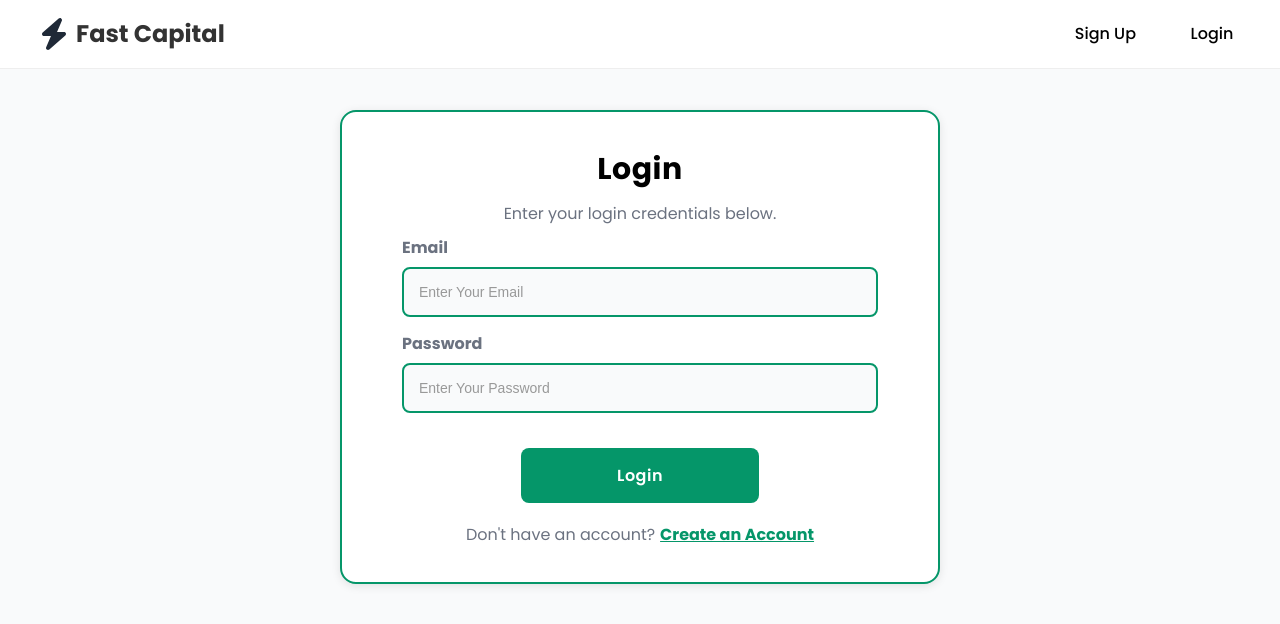
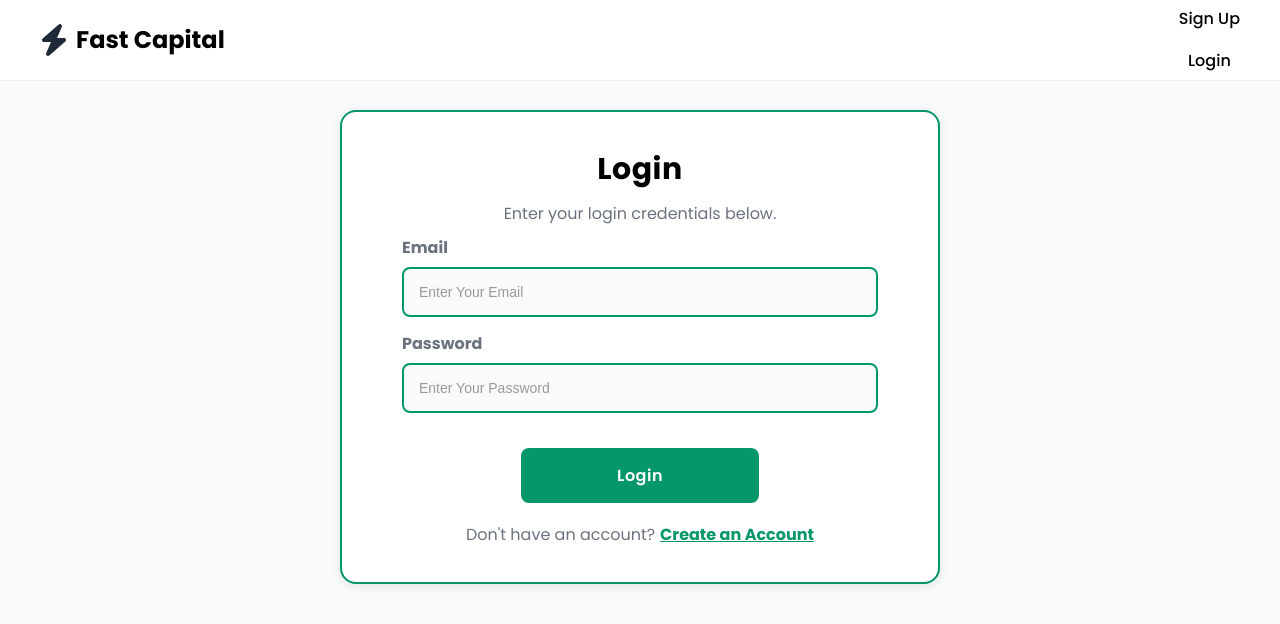
Before and after one commit to jlai9001/FastCapital, a React (Vite) app in the folder client/: page /login in a window 1280 px wide. Shown: the top 624 px of the page. Built offline with nearby package versions, Linux system fonts and the light colour scheme; no server answers.

Commit message:
nav centered

```diff
--- a/client/src/components/Nav.css
+++ b/client/src/components/Nav.css
@@ -1,8 +1,8 @@
-/* =========================
-   Header
-========================= */
+/* =========================================================
+   HEADER
+   ========================================================= */
 header {
-  background-color: #fff;
+  background-color: #ffffff;
   border-bottom: 1px solid #eee;
   position: fixed;
   top: 0;
@@ -12,58 +12,45 @@ header {
   box-sizing: border-box;
 }
 
-/* =========================
-   NAV GRID LAYOUT (KEY FIX)
-========================= */
+/* =========================================================
+   NAV CONTAINER (MATCH FOOTER STRUCTURE)
+   ========================================================= */
 nav.navbar {
-  display: grid;
-  grid-template-columns: auto 1fr auto; /* LEFT | CENTER | RIGHT */
+  display: flex;
+  justify-content: space-between;
   align-items: center;
-  width: 100%;
+  position: relative; /* REQUIRED for absolute centering */
   padding: 0.5rem 1.5rem;
   max-height: 5rem;
   box-sizing: border-box;
 }
 
-/* =========================
-   Left / Center / Right
-========================= */
-.nav-left {
-  justify-self: start;
+/* =========================================================
+   LEFT / RIGHT SECTIONS
+   ========================================================= */
+.nav-left,
+.nav-right {
+  display: flex;
+  align-items: center;
 }
 
+/* =========================================================
+   TRUE CENTER (IDENTICAL TO FOOTER)
+   ========================================================= */
 .nav-center {
-  justify-self: center; /* TRUE CENTER */
   display: flex;
+  align-items: center;
   gap: 1.5rem;
+
+  /* TRUE CENTER */
+  position: absolute;
+  left: 50%;
+  transform: translateX(-50%);
 }
 
-.nav-right {
-  justify-self: end;
-}
-
-/* =========================
-   Logo
-========================= */
-.nav-link.logo {
-  display: flex;
-  align-items: center;
-  font-family: var(--button_font);
-  font-size: 1.5rem;
-  font-weight: 700;
-  color: #333;
-  text-decoration: none;
-  white-space: nowrap;
-}
-
-.nav-logo-image {
-  height: 32px;
-  margin-right: 0.5rem;
-}
-
-/* =========================
-   Nav Links / Buttons
-========================= */
+/* =========================================================
+   NAV LINKS
+   ========================================================= */
 .nav-link {
   display: flex;
   align-items: center;
@@ -75,27 +62,44 @@ nav.navbar {
   font-family: var(--button_font);
   font-size: 1rem;
   font-weight: 500;
+  line-height: 1.2;
   text-align: center;
   text-decoration: none;
   color: var(--primary_text_color);
-  transition: background-color 0.25s ease, color 0.25s ease;
+  transition: color 0.2s ease, background-color 0.2s ease;
 }
 
 .nav-link:hover {
   color: var(--main_button_color);
 }
 
-/* =========================
-   Button Variants
-========================= */
-#login.nav-link {
+/* =========================================================
+   LOGO
+   ========================================================= */
+.nav-link.logo {
+  font-size: 1.5rem;
+  font-weight: 700;
+  white-space: nowrap;
+  text-decoration: none;
+}
+
+.nav-logo-image {
+  height: 32px;
+  margin-right: 0.5rem;
+  vertical-align: middle;
+}
+
+/* =========================================================
+   AUTH BUTTONS
+   ========================================================= */
+#login {
   background-color: var(--main_button_color);
   color: var(--main_button_textcolor);
   border: none;
 }
 
-#signup.nav-link,
-#logout.nav-link {
+#signup,
+#logout {
   background-color: transparent;
   color: var(--main_button_color);
   border: 2px solid var(--main_button_color);
@@ -108,27 +112,20 @@ nav.navbar {
   color: var(--main_button_hover_textcolor);
 }
 
-/* =========================
-   Right-side auth buttons
-========================= */
-.nav-buttons {
-  display: flex;
-  gap: 1rem;
-}
-
-/* =========================
-   Hamburger (Mobile)
-========================= */
+/* =========================================================
+   HAMBURGER
+   ========================================================= */
 .hamburger {
   background: none;
   border: none;
   font-size: 1.5rem;
   cursor: pointer;
+  color: #333;
 }
 
-/* =========================
-   Visibility Helpers
-========================= */
+/* =========================================================
+   VISIBILITY
+   ========================================================= */
 .desktop-only {
   display: flex;
 }
@@ -137,15 +134,10 @@ nav.navbar {
   display: none;
 }
 
-/* =========================
-   Mobile Layout
-========================= */
-@media (max-width: 767px) {
-  nav.navbar {
-    display: flex;
-    justify-content: space-between;
-  }
-
+/* =========================================================
+   MOBILE OVERRIDES
+   ========================================================= */
+@media (max-width: 768px) {
   .desktop-only {
     display: none !important;
   }
@@ -155,6 +147,9 @@ nav.navbar {
   }
 
   .nav-center {
-    display: none;
+    position: static;
+    transform: none;
+    flex-direction: column;
+    gap: 0.75rem;
   }
 }
```
